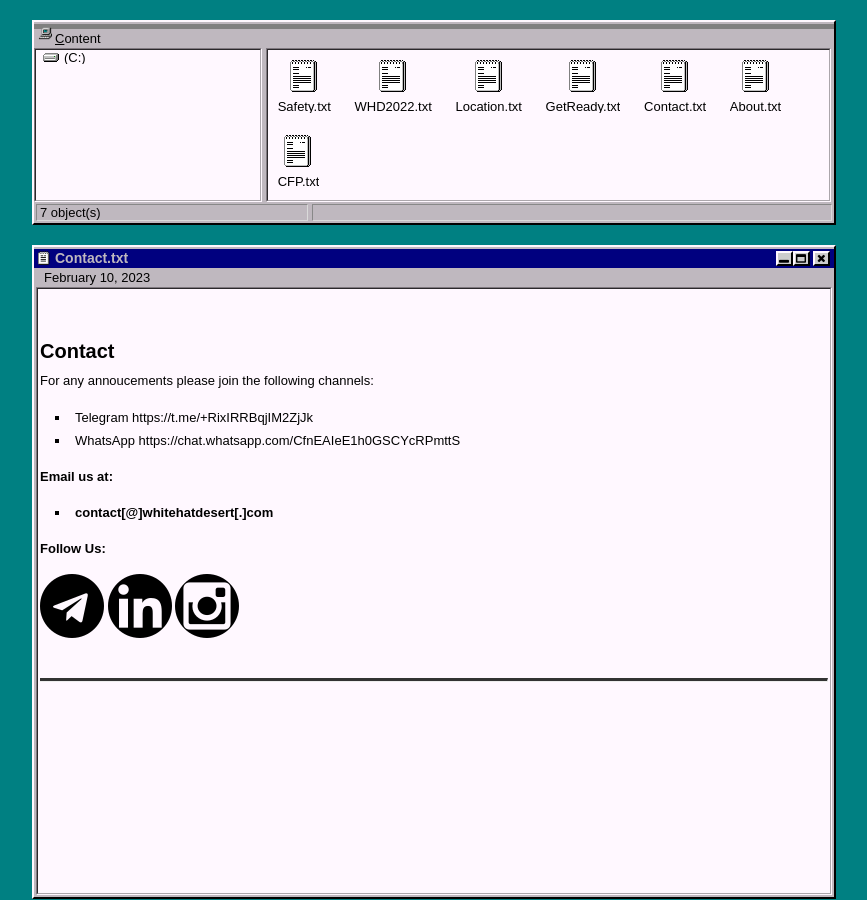
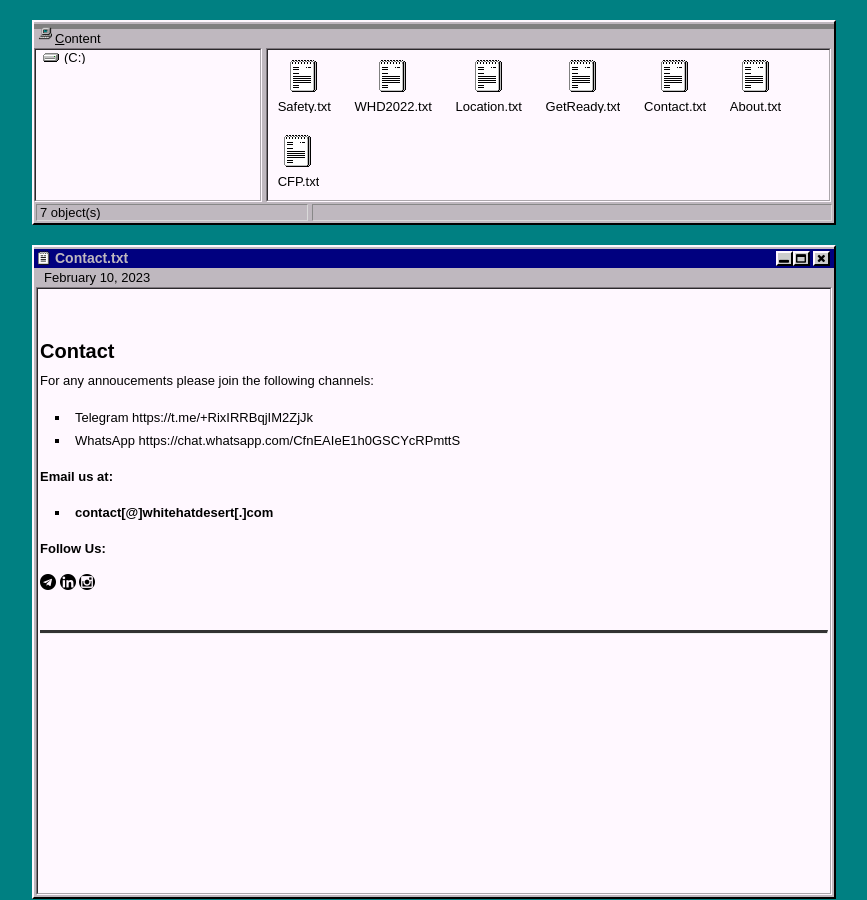
Before and after one commit to WhiteHatDesertOrg/whitehatdesert.github.io, a Jekyll site: the page built from _posts/2023-02-10-contact.md, in a window 1280 px wide. Shown: the whole page, without its empty margins (206-1073 px from the left). Built offline with Jekyll 4.4.1, drawn with Linux system fonts in a browser that asks for light colours.

Commit message:
update
icons added

```diff
--- a/_posts/2023-02-10-contact.md
+++ b/_posts/2023-02-10-contact.md
@@ -17,6 +17,6 @@
 
 **Follow Us:**
 
-<a href="https://t.me/+RixIRRBqjIM2ZjJk"><img src="/assets/img/telegram.png" alt="" /></a>
-<a href="https://www.linkedin.com/in/whd-a39aa6265/"><img src="/assets/img/linkedin.png" alt="" /></a>
-<a href="https://www.instagram.com/whitehatdesert/"><img src="/assets/img/instagram.png" alt="" /></a>
+<a href="https://t.me/+RixIRRBqjIM2ZjJk"><img src="/assets/img/telegram.png" alt="" style="width:16px;height:16px;"/></a>
+<a href="https://www.linkedin.com/in/whd-a39aa6265/"><img src="/assets/img/linkedin.png" alt="" style="width:16px;height:16px;"/></a>
+<a href="https://www.instagram.com/whitehatdesert/"><img src="/assets/img/instagram.png" alt="" style="width:16px;height:16px;"/></a>
```
Also changed, not shown: _posts/2023-02-10-about.md (+3 -3 lines).
